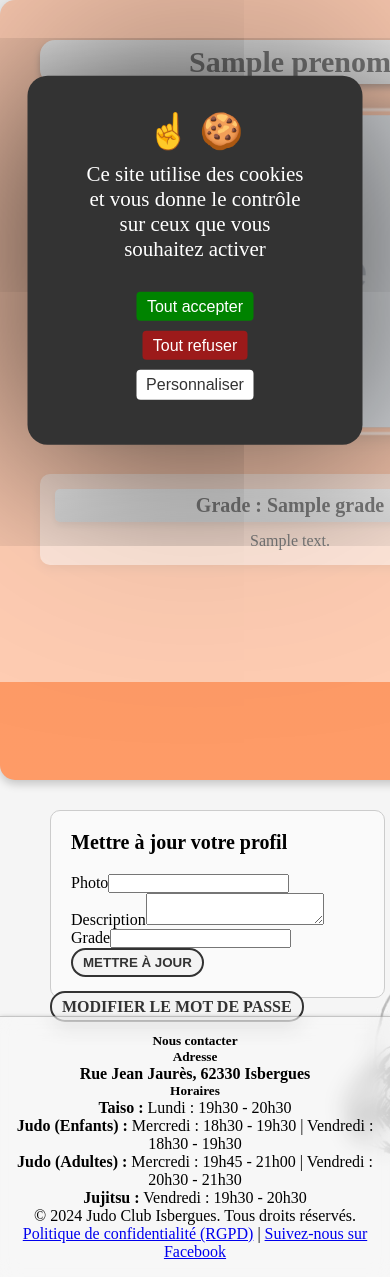
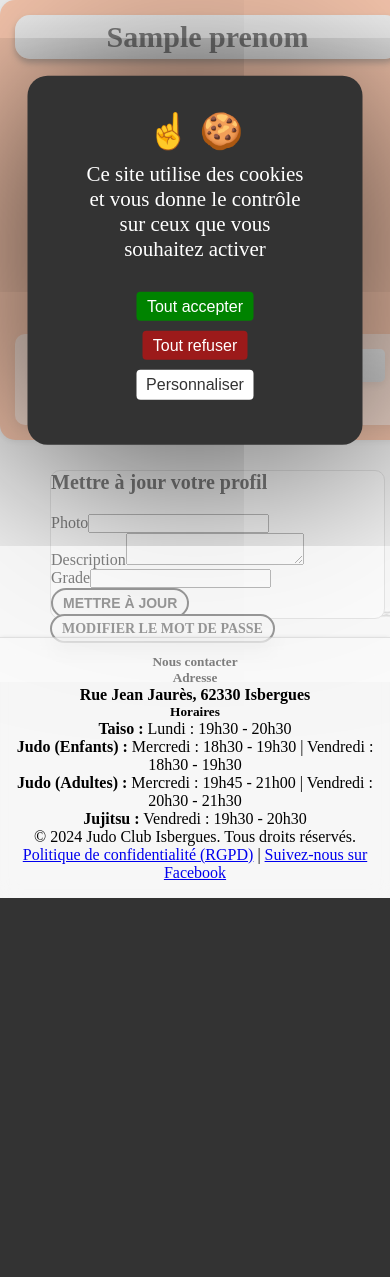
Before and after one commit to AxelCArette/judo, a Symfony app: template templates/utilisateur/index.html.twig in a window 390 px wide; the page is wider, and only the part inside the window is pictured. Shown: the part 162-1439 px from the top of that part. After the commit the page ends 1060 px from the top of that part, so only its background shows below. Run offline with Twig, Linux system fonts and the light colour scheme; the template is opened without the code that fills it: most values are stand-ins (such as "Sample title", 1, 10 or a date in 2020); grey boxes marked "Sample" are stand-in pictures; form fields are guessed from the names that the template uses; style sheets or scripts are compiled from the project's sources; some libraries are stand-ins or nearby versions.

Commit message:
responsivefini

```diff
--- a/assets/styles/app.css
+++ b/assets/styles/app.css
@@ -132,7 +132,6 @@
     transition: transform 0.5s ease, box-shadow 0.5s ease;
 }
 
-/* Bordures pour effet de cadre en profondeur */
 .profil-photo .border-layer {
     position: absolute;
     border: 3px solid rgba(255, 255, 255, 0.6);
@@ -170,26 +169,41 @@
     box-shadow: 0px 10px 30px rgba(0, 0, 0, 0.4);
 }
 
-
 .profil-card {
-
-    width: 500px;
-    /* Largeur fixée */
-    height: 700px;
-    /* Hauteur augmentée pour rendre la carte plus haute */
-    padding: 40px;
-    /* Augmenter l'espacement intérieur pour l'adapter à la nouvelle hauteur */
+    width: 100%;
+    /* Largeur adaptative pour petits écrans */
+    max-width: 600px;
+    /* Largeur maximale pour les grands écrans */
+    margin: 0 auto;
+    /* Centre la carte */
+    padding: 20px;
+    /* Espacement interne */
     border-radius: 15px;
     /* Coins arrondis */
     color: black;
-    /* Texte en noir */
+    /* Couleur du texte */
     overflow: hidden;
+    /* Cache le débordement */
+    background: linear-gradient(45deg, rgba(255, 255, 255, 0.3), rgba(255, 255, 255, 0.3));
+    /* Gradient léger */
     background-size: 200% 200%;
-    /* Taille du fond ajustée pour le mouvement circulaire */
+    /* Taille du gradient pour l'animation */
     animation: gradientMove 40s ease-in-out infinite;
-    /* Animation du mouvement du dégradé plus lente */
+    /* Animation fluide */
     box-shadow: 0px 4px 10px rgba(0, 0, 0, 0.2);
+    /* Ombre subtile */
 }
+
+/* Ajustements spécifiques aux petits écrans */
+@media (max-width: 768px) {
+    .profil-card {
+        padding: 15px;
+        /* Moins de padding sur mobile */
+        box-shadow: 0px 2px 5px rgba(0, 0, 0, 0.1);
+        /* Ombre plus légère */
+    }
+}
+
 
 .profil-description,
 .profil-grade,
@@ -333,17 +347,52 @@
     animation: gradientMove 6s ease infinite;
 }
 
-/* Style pour la photo de profil */
 .profil-photo img {
-    width: 100%;
+    max-width: 100%;
+    height: auto;
+    object-fit: cover;
+}
 
-}
 
 .profil-info {
     margin-top: 15px;
     text-align: center;
     /* Alignement du texte de la description */
 }
+
+/* Pour écrans de moins de 768px */
+@media (max-width: 768px) {
+    .profil-card {
+        width: 100%;
+        /* Occupe toute la largeur */
+        height: auto;
+        /* S'adapte au contenu */
+    }
+
+    .profil-photo img {
+        width: 90%;
+        /* Ajuste la taille de l'image */
+        margin: 0 auto;
+        /* Centre sur l'écran */
+    }
+
+    .profil-name {
+        font-size: 24px;
+        /* Réduit légèrement la taille */
+    }
+
+    .profil-description {
+        font-size: 14px;
+        /* Texte plus petit pour mobile */
+    }
+
+    .custom-btn {
+        font-size: 14px;
+        /* Réduit les boutons */
+        padding: 10px;
+    }
+}
+
 
 .profil-name {
     font-size: 30px;
@@ -371,6 +420,7 @@
     border: 1px solid #ccc;
     border-radius: 10px;
     background-color: #fafafa;
+    margin-top: 30px;
 }
 
 .profil-update-section h3 {
@@ -379,20 +429,7 @@
     margin-bottom: 20px;
 }
 
-.profil-card {
-    position: relative;
-    width: 500px;
-    /* Largeur fixée */
-    height: 700px;
-    /* Hauteur augmentée */
-    padding: 40px;
-    border-radius: 15px;
-    color: black;
-    overflow: hidden;
-    box-shadow: 0px 4px 10px rgba(0, 0, 0, 0.2);
-    background: linear-gradient(45deg, rgba(255, 255, 255, 0.3), rgba(255, 255, 255, 0.3));
-    /* Gradient de fond avec transparence */
-}
+
 
 /* Image de profil */
 
@@ -432,16 +469,10 @@
     color: black;
 }
 
-.profil-update-section {
-    margin-top: 30px;
-    padding: 20px;
-    border: 1px solid #ccc;
-    border-radius: 10px;
-    background-color: #fafafa;
-}
 .profil-update-section .form-row {
     margin-bottom: 15px;
 }
+
 input.form-control:focus,
 select.form-control:focus {
     border-color: #007bff;
@@ -490,10 +521,9 @@ select.form-control:focus {
     margin-right: 5px;
     flex-direction: column;
     gap: 30px;
-    /* Espace vertical entre les éléments */
 }
 
-/* Logo du sponsor */
+
 .sponsor-logo img {
     max-width: 100%;
     max-height: 150px;
@@ -549,6 +579,7 @@ select.form-control:focus {
     gap: 30px;
 }
 
+/* Section générale */
 .activities,
 .club-values,
 .coach {
@@ -556,6 +587,8 @@ select.form-control:focus {
     align-items: center;
     gap: 30px;
     padding: 50px 0;
+    flex-wrap: wrap;
+    /* Permet de mieux gérer le wrapping en petits écrans */
 }
 
 /* Contenu texte dans chaque section */
@@ -576,6 +609,43 @@ select.form-control:focus {
     height: auto;
     border-radius: 8px;
 }
+
+/* Ajustements pour les petits écrans */
+@media (max-width: 767px) {
+
+    .activities,
+    .club-values,
+    .coach {
+        flex-direction: column;
+        /* Les sections deviennent verticales sur petits écrans */
+        gap: 20px;
+    }
+
+    .activities-content,
+    .club-values-content,
+    .coach-content {
+        max-width: 100%;
+        /* Le texte prend toute la largeur disponible */
+        padding: 15px;
+    }
+
+    .activity-image,
+    .club-image,
+    .coach-image {
+        max-width: 100%;
+        /* Les images ne dépassent pas la largeur de leur colonne */
+    }
+
+    /* Optionnel: cacher certaines images dans certaines sections */
+    .activities-content img,
+    .club-values-content img,
+    .coach-content img {
+        display: none;
+        /* cacher les images sur les écrans très petits si nécessaire */
+    }
+}
+
+
 
 /* Ajouter des animations AOS si nécessaire */
 [data-aos="fade-left"],
@@ -636,16 +706,19 @@ select.form-control:focus {
 .privacy-policy p {
     margin-bottom: 1em;
 }
+
 .privacy-policy ul {
     list-style-type: none;
     padding-left: 0;
     margin-bottom: 1.5em;
 }
+
 .privacy-policy ul li {
     padding-left: 20px;
     position: relative;
     margin-bottom: 0.8em;
 }
+
 .privacy-policy ul li::before {
     content: '•';
     color: #2b3a42;
@@ -680,6 +753,7 @@ select.form-control:focus {
     border-color: #333;
     box-shadow: 0 4px 8px rgba(0, 0, 0, 0.2);
 }
+
 .custom-btn01 {
     background-color: #f4f4f4;
     color: red;
@@ -691,6 +765,7 @@ select.form-control:focus {
     transition: all 0.3s ease;
     text-decoration: none;
 }
+
 .custom-btn02 {
     background-color: #f4f4f4;
     color: purple;
@@ -702,25 +777,31 @@ select.form-control:focus {
     transition: all 0.3s ease;
     text-decoration: none;
 }
+
 .custom-btn:hover {
     background-color: #333;
     color: white;
     border-color: #333;
     box-shadow: 0 4px 8px rgba(0, 0, 0, 0.2);
 }
+
 .modal-backdrop.show {
     backdrop-filter: blur(100px);
     background-color: rgba(0, 0, 0, 0.7);
 }
+
 .carousel-item img {
     transition: transform 0.3s ease-in-out;
 }
+
 .carousel-inner img {
     object-fit: contain;
 }
+
 .navbar-toggler {
     border: 1px solid #fff;
 }
+
 .navbar-toggler-icon {
     background-color: #fff;
 }
--- a/templates/utilisateur/index.html.twig
+++ b/templates/utilisateur/index.html.twig
@@ -18,20 +18,13 @@
 {% block title %}Profil de {{ prenom }}{% endblock %}
 
 {% block body %}
-
 <div class="profil-container">
-    <div class="row justify-content-center align-items-start g-4"> <!-- Alignement vertical et espacement -->
-
-        <div class="col-1"></div>
-
-
-        <!-- Carte de profil -->
-        <div class="col-5">
-            <div class="profil-card {{ grade|replace({' ': ''}) }} mb-6"> <!-- Ajout d'une marge au bas de la carte -->
+    <div class="row justify-content-center align-items-start g-4">
+        <div class="col-12 col-md-5">
+            <div class="profil-card {{ grade|replace({' ': ''}) }} mb-4">
                 <h3 class="profil-name">{{ prenom }}</h3>
                 <div class="profil-photo">
                     {% if photoProfil %}
-                        <div class="border-layer"></div>
 
                         <img src="{{ asset(photoProfil) }}" alt="Photo de profil" class="profil-img" />
                     {% else %}
@@ -51,11 +44,8 @@
             </div>
         </div>
 
-        <div class="col-1"></div>
-
-        <div class="col-5">
-
-            <div class="profil-update-section mb-4">
+        <div class="col-12 col-md-5">
+            <div class="profil-update-section mb-3">
                 <h3>Mettre à jour votre profil</h3>
                 {{ form_start(form) }}
                     <div class="form-group mb-3">
@@ -69,16 +59,14 @@
                     </div>
                     <button type="submit" class="custom-btn">Mettre à jour</button>
                 {{ form_end(form) }}
-        </div>
+            </div>
 
-            <a href="{{ path('app_utilisateur_changer_mdp') }}" class="profil-update-section  btn btn-light custom-btn">Modifier le mot de passe</a>
+            <a href="{{ path('app_utilisateur_changer_mdp') }}" class="profil-update-section btn btn-light custom-btn">Modifier le mot de passe</a>
             {% if is_granted('ROLE_ADMIN') %}
-                <a href="{{ path('admin') }}" class="profil-update-section  btn btn-light custom-btn">Accéder à la section admin</a>
+                <a href="{{ path('admin') }}" class="profil-update-section btn btn-light custom-btn">Accéder à la section admin</a>
             {% endif %}
         </div>
-
     </div>
 </div>
 
-
 {% endblock %}
```
Also changed, not shown: templates/accueil/index.html.twig (+9 -0 lines), templates/horaire_et_tarif/index.html.twig (+19 -7 lines).
